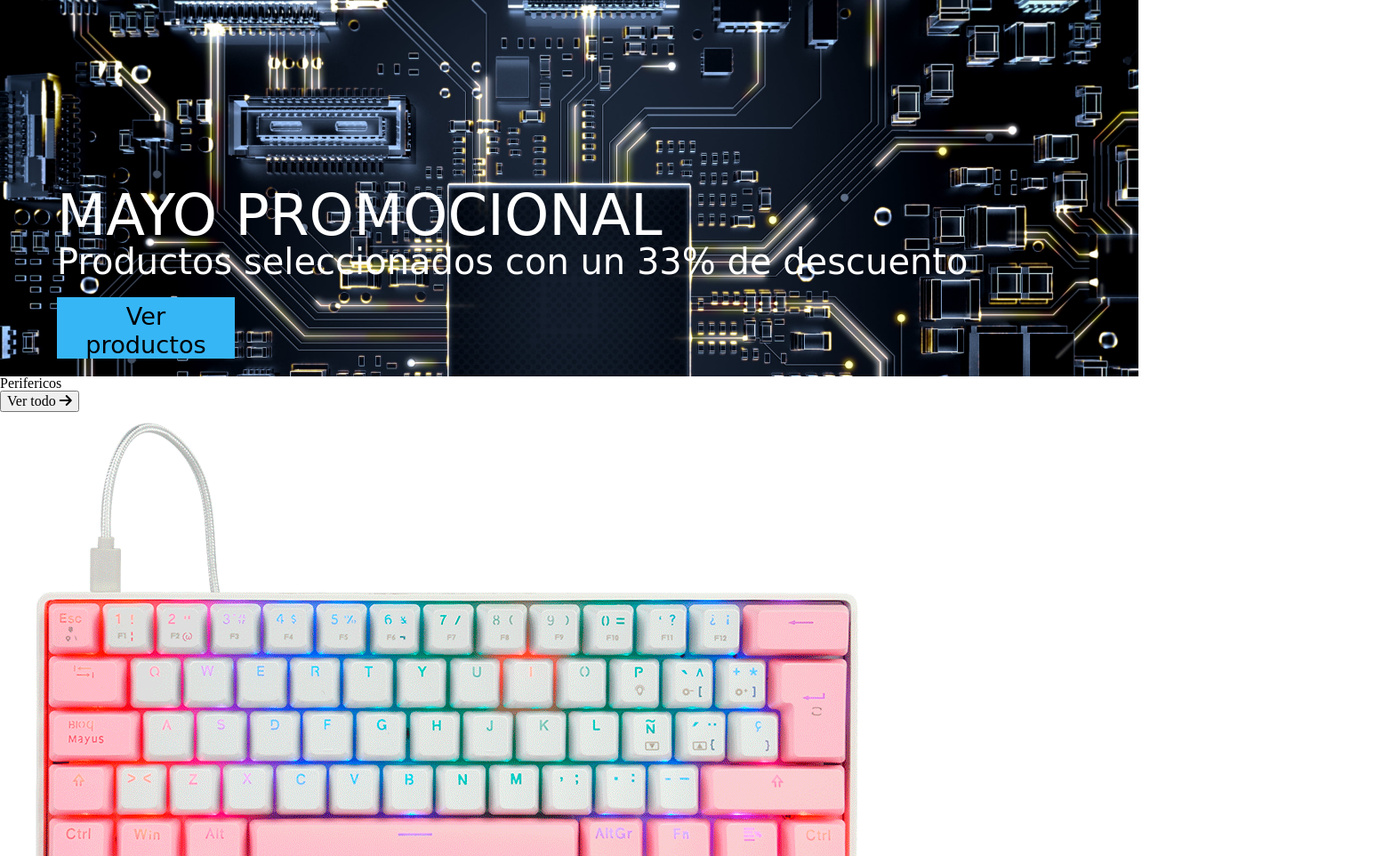
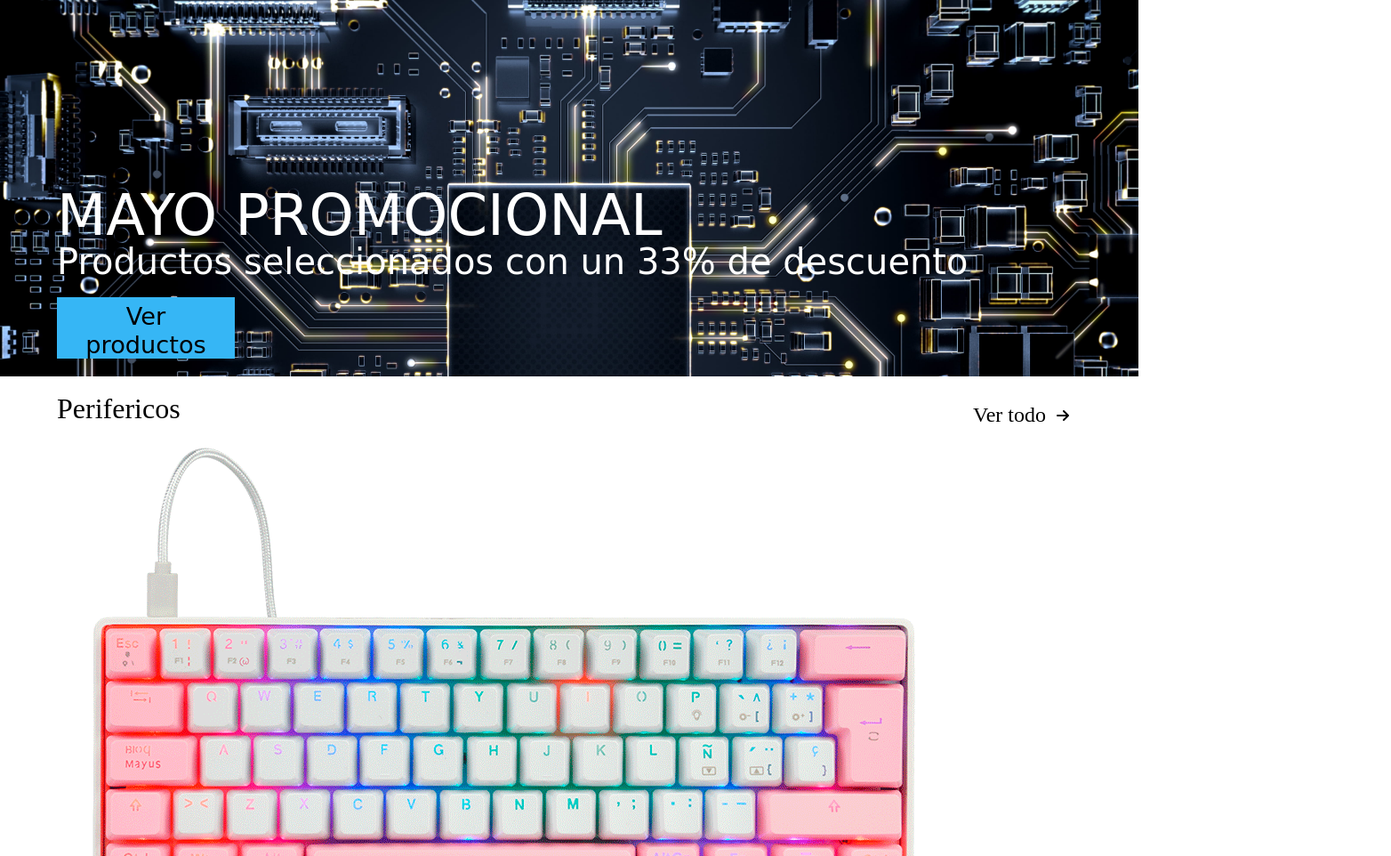
Before and after one commit to Jose-Sut10/E-commerce, a plain HTML site: page index.html in a window 1280 px wide. Shown: the part 138-1100 px from the top of the page at 89% size, 1564 px wide, since content can reach past the window. Drawn offline with Linux system fonts and the light colour scheme; a web font is replaced by a local one.

Commit message:
Estilizando el titulo principal de los productos

```diff
--- /dev/null
+++ b/css/index/contenido/contenido-principal.css
@@ -0,0 +1,36 @@
+.contenido{
+    padding: 20px 0;
+}
+
+.contenido__contenedor{
+    width: 90vw;
+    margin: 0 auto;
+}
+
+.informacion--perifericos{
+    display: flex;
+    justify-content: space-between;
+}
+
+.titulo--productos{
+    font-size: 2rem;
+}
+
+.boton__verTodo{
+    display: flex;
+    align-items: center;
+    justify-content: center;
+    background-color: transparent;
+    border: none;
+    width: 8.5rem;
+    height: 3rem;
+}
+
+.boton__verTodo--titulo{
+    font-size: 1.5rem;
+    margin-right: .75rem;
+}
+
+.boton__verTodo:hover{
+    cursor: pointer;
+}
--- a/index.html
+++ b/index.html
@@ -17,6 +17,8 @@
     <link rel="stylesheet" href="./css/index/encabezado/boton-registro.css">
     <link rel="stylesheet" href="./css/index/encabezado/informacion-principal.css">
     <link rel="stylesheet" href="./css/index/encabezado/informacion-general.css">
+    <link rel="stylesheet" href="./css/index/contenido/contenido-principal.css">
+    <link rel="stylesheet" href="./css/index/contenido/productos.css">
 </head>
 <body>
     <header class="encabezado">
```
Also changed, not shown: css/index/contenido/productos.css (added).
